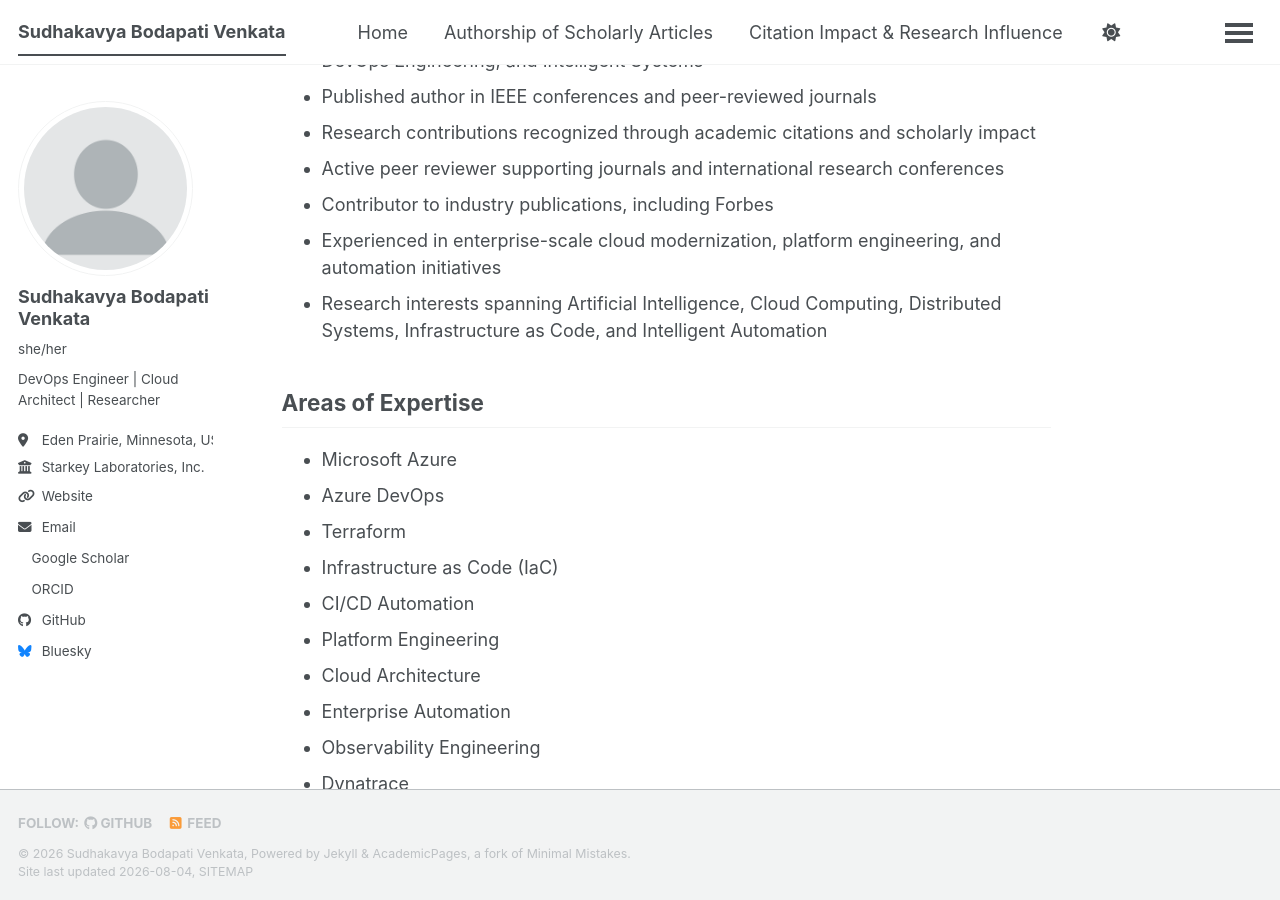
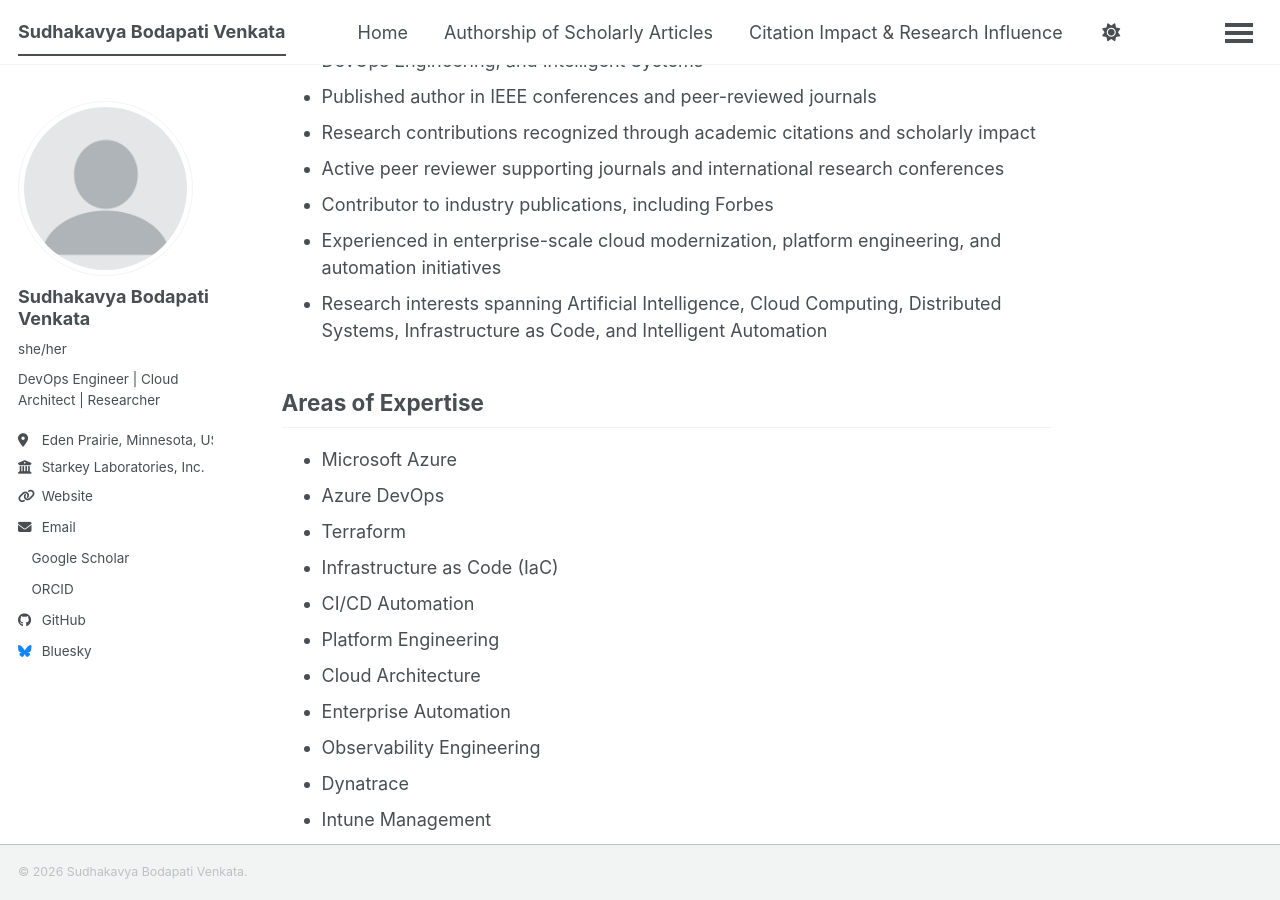
Before and after one commit to sudhakavya/sudhakavyabodapati, a Jekyll site: the page built from _pages/about.md, in a window 1280 px wide and 900 px high, scrolled down 529 px. Built offline with Jekyll 4.4.1, drawn with Linux system fonts in a browser that asks for light colours; a style sheet for code colours, icons or effects is not loaded.

Commit message:
Update footer.html

```diff
--- a/_includes/footer.html
+++ b/_includes/footer.html
@@ -1,25 +1,3 @@
-{% include base_path %}
-
-{% if site.author.github or site.author.bitbucket or site.atom_feed.hide != true %}
-<div class="page__footer-follow">
-  <ul class="social-icons">
-    {% if site.data.ui-text[site.locale].follow_label %}
-      <li><strong>{{ site.data.ui-text[site.locale].follow_label }}</strong></li>
-    {% endif %}
-    {% if site.author.github %}
-      <li><a href="https://github.com/{{ site.author.github }}"><i class="fab fa-github" aria-hidden="true"></i> GitHub</a></li>
-    {% endif %}
-    {% if site.author.bitbucket %}
-      <li><a href="https://bitbucket.org/{{ site.author.bitbucket }}"><i class="fab fa-bitbucket" aria-hidden="true"></i> Bitbucket</a></li>
-    {% endif %}
-    {% if site.atom_feed.hide != true %}
-    <li><a href="{% if site.atom_feed.path %}{{ site.atom_feed.path }}{% else %}{{ base_path }}/feed.xml{% endif %}"><i class="fa fa-fw fa-rss-square" aria-hidden="true"></i> {{ site.data.ui-text[site.locale].feed_label | default: "Feed" }}</a></li>
-    {% endif %}
-  </ul>
+<div class="page__footer-copyright">
+  &copy; {{ site.time | date: '%Y' }} {{ site.name | default: site.title }}.
 </div>
-{% endif %}
-
-<div class="page__footer-copyright">
-  &copy; {{ site.time | date: '%Y' }} {{ site.name | default: site.title }}, {{ site.data.ui-text[site.locale].powered_by | default: "Powered by" }} <a href="https://jekyllrb.com" rel="nofollow">Jekyll</a> &amp; <a href="https://github.com/academicpages/academicpages.github.io">AcademicPages</a>, a fork of <a href="https://mademistakes.com/work/minimal-mistakes-jekyll-theme/" rel="nofollow">Minimal Mistakes</a>.<br />
-  Site last updated {{ "now" | date: '%Y-%m-%d' }}, <a href="/sitemap/" style="text-transform: uppercase;">{{ site.data.ui-text[site.locale].site_map | default: "Sitemap" }}</a>
-</div>
```
